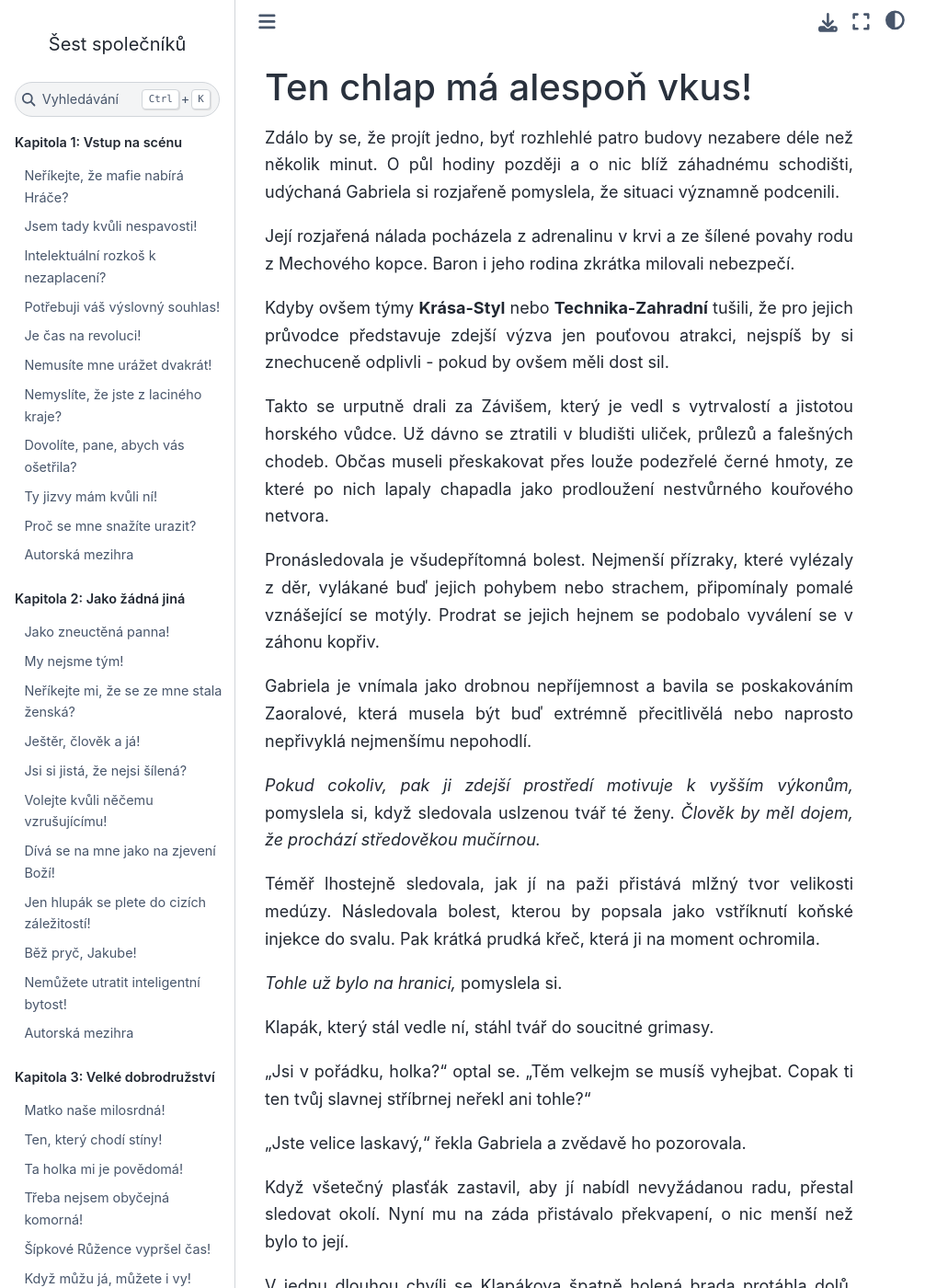
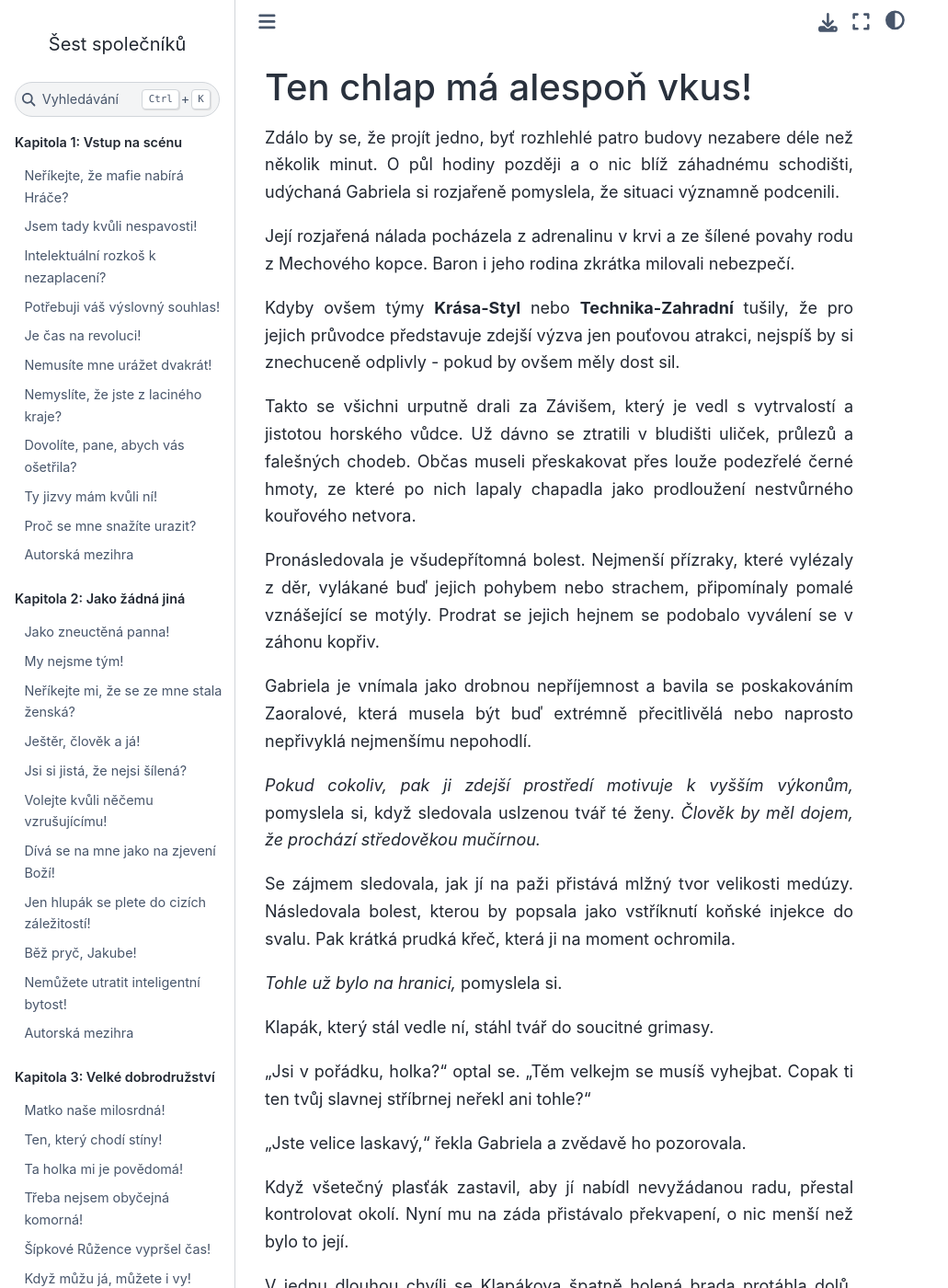
Before and after one commit to hanpari/sest-spolecniku, a Sphinx documentation site: the page built from source/sest_spolecniku/012-o-patro-dal/02.md, in a window 1280 px wide and 1400 px high. Shown: the whole window at 92% size, without its empty margins (0-1031 px from the left). Built offline with Sphinx 7.4.7 and the Sphinx Book theme 1.1.4, drawn with Linux system fonts in a browser that asks for light colours; pages that are not in the unit, such as notebooks, are missing from menus.

Commit message:
Update 02.md

```diff
--- a/source/sest_spolecniku/012-o-patro-dal/02.md
+++ b/source/sest_spolecniku/012-o-patro-dal/02.md
@@ -4,9 +4,9 @@ Zdálo by se, že projít jedno, byť rozhlehlé patro budovy nezabere déle ne
 
 Její rozjařená nálada pocházela z adrenalinu v krvi a ze šílené povahy rodu z Mechového kopce. Baron i jeho rodina zkrátka milovali nebezpečí.
 
-Kdyby ovšem týmy **Krása-Styl** nebo **Technika-Zahradní** tušili, že pro jejich průvodce představuje zdejší výzva jen pouťovou atrakci, nejspíš by si znechuceně odplivli - pokud by ovšem měli dost sil.
+Kdyby ovšem týmy **Krása-Styl** nebo **Technika-Zahradní** tušily, že pro jejich průvodce představuje zdejší výzva jen pouťovou atrakci, nejspíš by si znechuceně odplivly - pokud by ovšem měly dost sil.
 
-Takto se urputně drali za Závišem, který je vedl s vytrvalostí a jistotou horského vůdce. Už dávno se ztratili v bludišti uliček, průlezů a falešných chodeb. Občas museli přeskakovat přes louže podezřelé černé hmoty, ze které po nich lapaly chapadla jako prodloužení nestvůrného kouřového netvora.
+Takto se všichni urputně drali za Závišem, který je vedl s vytrvalostí a jistotou horského vůdce. Už dávno se ztratili v bludišti uliček, průlezů a falešných chodeb. Občas museli přeskakovat přes louže podezřelé černé hmoty, ze které po nich lapaly chapadla jako prodloužení nestvůrného kouřového netvora.
 
 Pronásledovala je všudepřítomná bolest. Nejmenší přízraky, které vylézaly z děr, vylákané buď jejich pohybem nebo strachem, připomínaly pomalé vznášející se motýly. Prodrat se jejich hejnem se podobalo vyválení se v záhonu kopřiv.
 
@@ -14,7 +14,7 @@ Gabriela je vnímala jako drobnou nepříjemnost a bavila se poskakováním Zaor
 
 *Pokud cokoliv, pak ji zdejší prostředí motivuje k vyšším výkonům,* pomyslela si, když sledovala uslzenou tvář té ženy. *Člověk by měl dojem, že prochází středověkou mučírnou.*
 
-Téměř lhostejně sledovala, jak jí na paži přistává mlžný tvor velikosti medúzy. Následovala bolest, kterou by popsala jako vstříknutí koňské injekce do svalu. Pak krátká prudká křeč, která ji na moment ochromila.
+Se zájmem sledovala, jak jí na paži přistává mlžný tvor velikosti medúzy. Následovala bolest, kterou by popsala jako vstříknutí koňské injekce do svalu. Pak krátká prudká křeč, která ji na moment ochromila.
 
 *Tohle už bylo na hranici,* pomyslela si.
 
@@ -24,11 +24,11 @@ Klapák, který stál vedle ní, stáhl tvář do soucitné grimasy.
 
 "Jste velice laskavý," řekla Gabriela a zvědavě ho pozorovala.
 
-Když všetečný plasťák zastavil, aby jí nabídl nevyžádanou radu, přestal sledovat okolí. Nyní mu na záda přistávalo překvapení, o nic menší než bylo to její.
+Když všetečný plasťák zastavil, aby jí nabídl nevyžádanou radu, přestal kontrolovat okolí. Nyní mu na záda přistávalo překvapení, o nic menší než bylo to její.
 
 V jednu dlouhou chvíli se Klapákova špatně holená brada protáhla dolů, zatímco obočí mu vyskočilo vzhůru. Kdyby mu čas do tváře nevyryl tisíce vrásek, mohl se stát předlohou pro Munchův Výkřik.
 
-"Au!"
+"Auvajs!"
 
 "Bolí?" zeptala se ho. "Na stupnici od jedné do desíti, kde deset je nesnesitelná bolest, jak byste hodnotil svůj stav."
 
```
